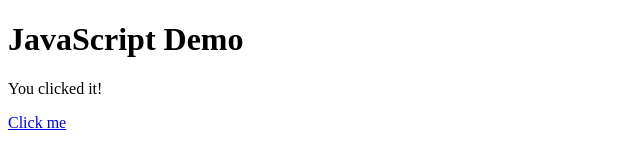
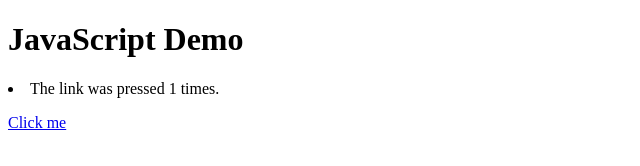
Before and after one commit to TTh3/sp2_inft1016_Week10, a plain HTML site: page index.html in a window 1280 px wide. Shown: the whole page, without its empty margins (0-640 px from the left). Drawn offline with Linux system fonts and the light colour scheme.

Commit message:
3rd Task Done

```diff
--- a/index.html
+++ b/index.html
@@ -10,9 +10,9 @@
     <p id="box"></p>
     <a href="#" onclick="alert('Hey!');">Click me</a>
 
-    <!-- Second Task Done! -->
+    <!-- 3rd Task Done! -->
     <script>
-        document.getElementById('box').innerHTML = 'You clicked it!';
+        document.getElementById('box').innerHTML = '<li>The link was pressed 1 times.</li>';
     </script>
   </body>
 </html>
```
